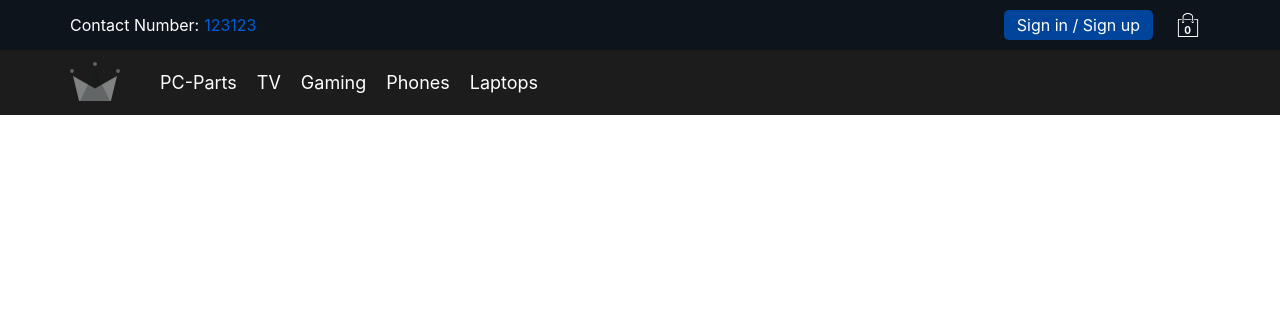
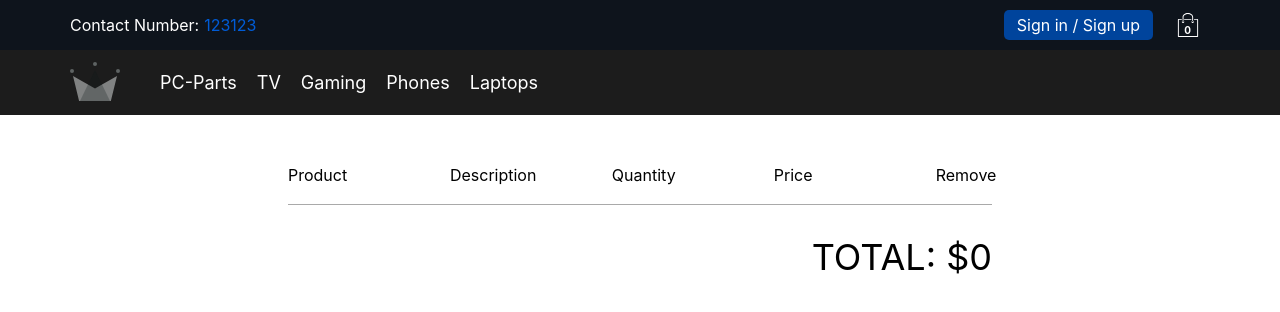
Before and after one commit to Din0993/pcstore-project, a React (Create React App) app: page /checkout in a window 1280 px wide. Shown: the top 312 px of the page. Built offline with nearby package versions, Linux system fonts and the light colour scheme.

Commit message:
Added checkout page

```diff
--- a/src/App.js
+++ b/src/App.js
@@ -11,6 +11,7 @@ import Header from "./components/header/header";
 import UserInfoBar from "./components/user-info-bar/user-info-bar";
 import DetailedProductPage from "./components/detailed-product-page/detailed-product-page";
 import SignInAndSignUp from "./components/SignInAndSignUpPage.js/sign-in-and-sign-up";
+import Checkout from "./components/checkout/checkout";
 
 import { BrowserRouter as Router, Routes, Route } from "react-router-dom";
 
@@ -34,6 +35,7 @@ const App = () => {
             path="/pc-components/:component/:param"
             element={<DetailedProductPage />}
           />
+          <Route path="/checkout" element={<Checkout />} />
           <Route path="/tvs/:param" element={<DetailedProductPage />} />
           <Route path="/gaming/:param" element={<DetailedProductPage />} />
           <Route
--- a/src/components/cart-dropdown/cart-dropdown.js
+++ b/src/components/cart-dropdown/cart-dropdown.js
@@ -15,7 +15,6 @@ const CartDropdown = () => {
   const dispatch = useDispatch();
   const { toggleCartHidden } = bindActionCreators(cartActionCreators, dispatch);
   const cartItems = useSelector((state) => state.cart.cartItems);
-  console.log(cartItems);
   return (
     <CartDropdownContainer>
       <CartItemsContainer>
@@ -27,7 +26,7 @@ const CartDropdown = () => {
           <EmptyMessageContainer>Your cart is empty</EmptyMessageContainer>
         )}
       </CartItemsContainer>
-      <CartItemsButton onClick={toggleCartHidden}>
+      <CartItemsButton to="/checkout" onClick={toggleCartHidden}>
         GO TO CHECKOUT
       </CartItemsButton>
     </CartDropdownContainer>
--- a/src/components/cart-dropdown/cart-dropdown.style.js
+++ b/src/components/cart-dropdown/cart-dropdown.style.js
@@ -1,5 +1,5 @@
 import styled from "styled-components";
-
+import { Link } from "react-router-dom";
 export const CartDropdownContainer = styled.div`
   position: absolute;
   width: 240px;
@@ -27,12 +27,16 @@ export const CartItemsContainer = styled.div`
   overflow: scroll;
 `;
 
-export const CartItemsButton = styled.button`
+export const CartItemsButton = styled(Link)`
   background-color: black;
   color: white;
   border: none;
   cursor: pointer;
-
+  transition: all 0.4s ease;
+  text-align: center;
+  margin-top: 30px;
+  padding: 10px 0;
+  border: 1px solid transparent;
   &:hover {
     background-color: white;
     color: black;
--- /dev/null
+++ b/src/components/checkout-item/checkout-item.js
@@ -0,0 +1,40 @@
+import React from "react";
+import { useDispatch } from "react-redux";
+import { cartActionCreators } from "../redux";
+import { bindActionCreators } from "redux";
+import {
+  CheckoutItemContainer,
+  ImageContainer,
+  TextContainer,
+  QuantityContainer,
+  RemoveButtonContainer,
+} from "./checkout-item.style";
+
+const CheckoutItem = ({ cartItem }) => {
+  const dispatch = useDispatch();
+  const { clearItemFromCart, addItem, removeItem } = bindActionCreators(
+    cartActionCreators,
+    dispatch
+  );
+  const { name, imageSrc, price, quantity } = cartItem;
+
+  return (
+    <CheckoutItemContainer>
+      <ImageContainer>
+        <img src={imageSrc} alt="item" />
+      </ImageContainer>
+      <TextContainer>{name}</TextContainer>
+      <QuantityContainer>
+        <div onClick={() => removeItem(cartItem)}>&#10094;</div>
+        <span>{quantity}</span>
+        <div onClick={() => addItem(cartItem)}>&#10095;</div>
+      </QuantityContainer>
+      <TextContainer>{price}</TextContainer>
+      <RemoveButtonContainer onClick={() => clearItemFromCart(cartItem)}>
+        &#10005;
+      </RemoveButtonContainer>
+    </CheckoutItemContainer>
+  );
+};
+
+export default CheckoutItem;
--- /dev/null
+++ b/src/components/checkout-item/checkout-item.style.js
@@ -0,0 +1,42 @@
+import styled from "styled-components";
+
+export const CheckoutItemContainer = styled.div`
+  width: 100%;
+  display: flex;
+  min-height: 100px;
+  border-bottom: 1px solid darkgrey;
+  padding: 15px 0;
+  font-size: 20px;
+  align-items: center;
+`;
+
+export const ImageContainer = styled.div`
+  width: 23%;
+  padding-right: 15px;
+
+  img {
+    width: 100%;
+    height: 100%;
+  }
+`;
+
+export const TextContainer = styled.span`
+  width: 23%;
+`;
+
+export const QuantityContainer = styled(TextContainer)`
+  display: flex;
+
+  span {
+    margin: 0 10px;
+  }
+
+  div {
+    cursor: pointer;
+  }
+`;
+
+export const RemoveButtonContainer = styled.div`
+  padding-left: 12px;
+  cursor: pointer;
+`;
--- /dev/null
+++ b/src/components/checkout/checkout.js
@@ -0,0 +1,50 @@
+import React from "react";
+import { useSelector } from "react-redux";
+import CheckoutItem from "../checkout-item/checkout-item";
+import {
+  CheckoutPageContainer,
+  CheckoutHeaderContainer,
+  HeaderBlockContainer,
+  TotalContainer,
+} from "./checkout.style";
+
+const Checkout = () => {
+  const cartItems = useSelector((state) => state.cart.cartItems);
+  const prices = cartItems.map((cartItem) => {
+    return (
+      Number(cartItem.price.slice(1, cartItem.price.length)) * cartItem.quantity
+    );
+  });
+
+  const total = prices.reduce((acc, item) => {
+    return acc + item;
+  }, 0);
+
+  return (
+    <CheckoutPageContainer>
+      <CheckoutHeaderContainer>
+        <HeaderBlockContainer>
+          <span>Product</span>
+        </HeaderBlockContainer>
+        <HeaderBlockContainer>
+          <span>Description</span>
+        </HeaderBlockContainer>
+        <HeaderBlockContainer>
+          <span>Quantity</span>
+        </HeaderBlockContainer>
+        <HeaderBlockContainer>
+          <span>Price</span>
+        </HeaderBlockContainer>
+        <HeaderBlockContainer>
+          <span>Remove</span>
+        </HeaderBlockContainer>
+      </CheckoutHeaderContainer>
+      {cartItems.map((cartItem) => (
+        <CheckoutItem key={cartItem.id} cartItem={cartItem} />
+      ))}
+      <TotalContainer>TOTAL: ${Math.round(total * 100) / 100}</TotalContainer>
+    </CheckoutPageContainer>
+  );
+};
+
+export default Checkout;
--- /dev/null
+++ b/src/components/checkout/checkout.style.js
@@ -0,0 +1,45 @@
+import styled from "styled-components";
+
+export const CheckoutPageContainer = styled.div`
+  width: 55%;
+  min-height: 90vh;
+  display: flex;
+  flex-direction: column;
+  align-items: center;
+  margin: 50px auto 0;
+
+  button {
+    margin-left: auto;
+    margin-top: 50px;
+  }
+`;
+
+export const CheckoutHeaderContainer = styled.div`
+  width: 100%;
+  height: 40px;
+  display: flex;
+  justify-content: space-between;
+  border-bottom: 1px solid darkgrey;
+`;
+
+export const HeaderBlockContainer = styled.div`
+  text-transform: capitalize;
+  width: 23%;
+
+  &:last-child {
+    width: 8%;
+  }
+`;
+
+export const TotalContainer = styled.div`
+  margin-top: 30px;
+  margin-left: auto;
+  font-size: 36px;
+`;
+
+export const WarningContainer = styled.div`
+  text-align: center;
+  margin-top: 40px;
+  font-size: 24px;
+  color: red;
+`;
```
